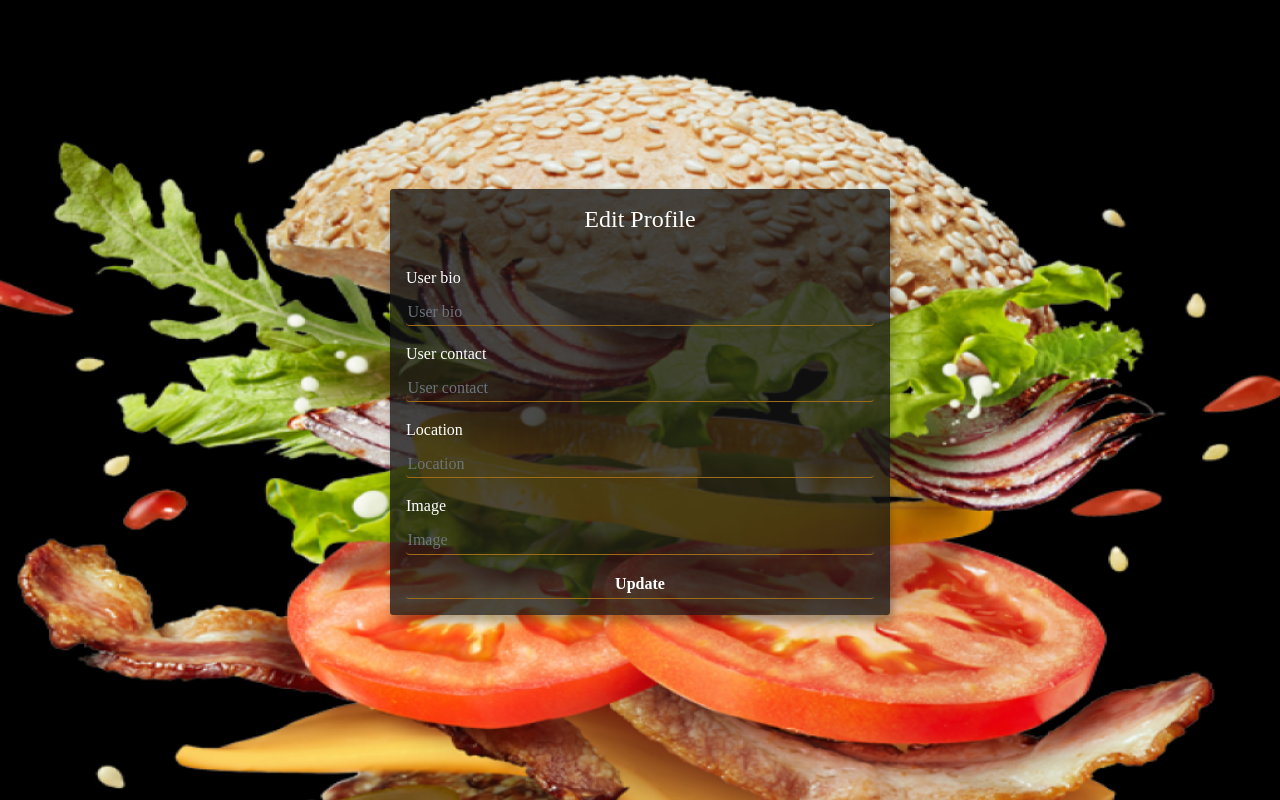
After one commit to catherinekimani/burger, a Django app: page /edit in a window 1280 px wide. The commit adds this page. Run offline with Django 4.2, Linux system fonts and the light colour scheme; a user stored in the database is signed in; data comes from the database, SQL or seed files in the repository; some libraries are stand-ins or nearby versions.

Commit message:
Ft: Create & style edit profile template

```diff
--- /dev/null
+++ b/burgerapp/templates/profile/editprof.html
@@ -0,0 +1,20 @@
+{% load bootstrap5 %}
+{% load static %}
+{% block styles %}
+    <link href="https://cdn.jsdelivr.net/npm/bootstrap@5.0.2/dist/css/bootstrap.min.css" rel="stylesheet" integrity="sha384-EVSTQN3/azprG1Anm3QDgpJLIm9Nao0Yz1ztcQTwFspd3yD65VohhpuuCOmLASjC" crossorigin="anonymous">
+    <script src="https://cdn.jsdelivr.net/npm/bootstrap@5.0.2/dist/js/bootstrap.bundle.min.js" integrity="sha384-MrcW6ZMFYlzcLA8Nl+NtUVF0sA7MsXsP1UyJoMp4YLEuNSfAP+JcXn/tWtIaxVXM" crossorigin="anonymous"></script>
+    <link rel="stylesheet" type="text/css" href="{% static 'fontawesome/css/all.min.css' %}" />
+    <link rel="stylesheet" type="text/css" href="{% static 'css/index.css' %}" />
+{% endblock %}
+<div class="image">
+<form action="" method="POST" enctype="multipart/form-data">
+    <div class="edit mx-auto mt-1">
+    <h2 class="title text-center">Edit Profile</h2>
+    {% csrf_token %}
+    <div class="input-field">
+    {% bootstrap_form form%}
+    <input type="submit" class="btn " value="Update">
+    </div>
+    </div>
+</form>
+</div>
--- a/static/css/index.css
+++ b/static/css/index.css
@@ -48,14 +48,16 @@ a:hover,a:focus {
     background:transparent;
     border:none;
     outline:none;
-    color: #7C848C;
+    color: white;
     border-bottom:1px solid #9D6C1B;
     padding:.1rem;
 }
 .input-field input:focus {
     border-color: #DB9314;
 }
-
+p {
+    word-spacing: 5px;
+}
 .input {
     display:flex;
     font-size:.9rem;
@@ -228,9 +230,31 @@ hr{
 }
 
 .container ,.profile{
-    width: 400px;
+    width: 500px;
     height: 40vh;
-    background-color: rgb(10, 10, 10);
-    margin-top: 15%;
+    background:black;
     box-shadow: rgb(38, 57, 77) 0px 20px 30px -10px;
 }
+
+/* profile */
+.edit{
+    width:500px;
+    background:#141414c2;
+    display:flex;
+    flex-direction:column;
+    justify-content:center;
+    gap:1rem;
+    padding:1rem;
+    box-shadow:2px 7px 8px rgba(0,0,0,.3);
+    border-radius:3px;
+    color:white;
+}
+.profilebg {
+    display:flex;
+    justify-content:center;
+    align-items:center;
+    font-family: 'Times New Roman', Times, serif;
+    background:rgb(245, 244, 239);
+    background-size: cover;
+    height: 100vh;
+}
```
